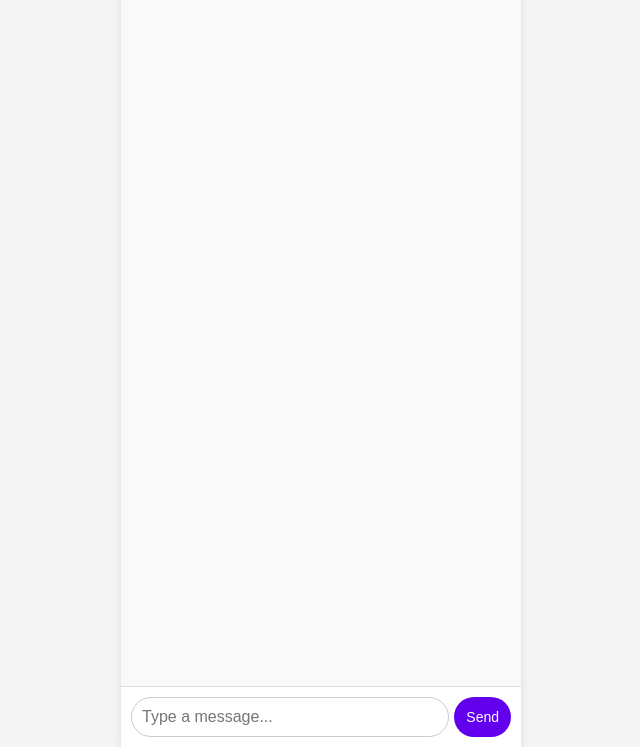
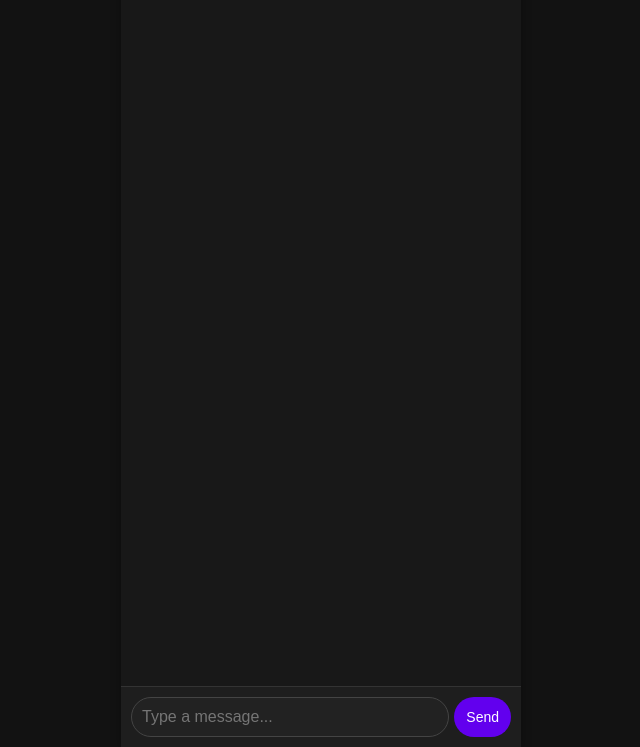
Before and after one commit to 007jbks/ChatApp, a plain HTML site: page index.html in a window 1280 px wide. Shown: the part 53-800 px from the top of the page, without its empty margins (319-959 px from the left). Drawn offline with Linux system fonts and the light colour scheme.

Commit message:
Update style.css

```diff
--- a/style.css
+++ b/style.css
@@ -6,7 +6,7 @@
 
 body {
     font-family: Arial, sans-serif;
-    background-color: #f5f5f5;
+    background-color: #121212; /* Dark background */
     margin: 0;
     padding: 0;
     display: flex;
@@ -16,20 +16,20 @@ body {
     overflow: hidden;
 }
 
-/* Chat Container - Mobile-sized */
+/* Chat Container */
 #chat-container {
     width: 100%;
-    max-width: 400px; /* Keeps it like a phone screen */
-    height: 100vh; /* Full mobile screen */
-    background: white;
+    max-width: 400px;
+    height: 100vh;
+    background: #1E1E1E; /* Dark grey */
     display: flex;
     flex-direction: column;
-    border-radius: 0; /* No rounded corners for full-screen feel */
-    box-shadow: 0 2px 10px rgba(0, 0, 0, 0.1);
+    border-radius: 0;
+    box-shadow: 0 2px 10px rgba(0, 0, 0, 0.3);
     overflow: hidden;
 }
 
-/* Header inside the chat container */
+/* Header */
 .header {
     width: 100%;
     background-color: #6200EE;
@@ -57,7 +57,7 @@ body {
     cursor: pointer;
 }
 
-/* Chat Output (Message Bubbles) */
+/* Chat Output */
 #output {
     flex: 1;
     overflow-y: auto;
@@ -65,11 +65,11 @@ body {
     display: flex;
     flex-direction: column;
     gap: 10px;
-    background-color: #f9f9f9;
+    background-color: #181818; /* Darker chat background */
     scroll-behavior: smooth;
 }
 
-/* User Message (Right side) */
+/* User Message */
 .message.user {
     align-self: flex-end;
     background-color: #6200EE;
@@ -80,11 +80,11 @@ body {
     word-wrap: break-word;
 }
 
-/* Bot Message (Left side) */
+/* Bot Message */
 .message.bot {
     align-self: flex-start;
-    background-color: #e0e0e0;
-    color: black;
+    background-color: #333333; /* Dark grey bot message */
+    color: white;
     padding: 10px 15px;
     border-radius: 20px 20px 20px 0;
     max-width: 70%;
@@ -95,17 +95,19 @@ body {
 .input-container {
     display: flex;
     padding: 10px;
-    border-top: 1px solid #ddd;
-    background-color: white;
+    border-top: 1px solid #333;
+    background-color: #1E1E1E;
 }
 
 #in {
     flex: 1;
     padding: 10px;
-    border: 1px solid #ccc;
+    border: 1px solid #444;
     border-radius: 20px;
     font-size: 16px;
     outline: none;
+    background-color: #222;
+    color: white;
 }
 
 #go {
```
